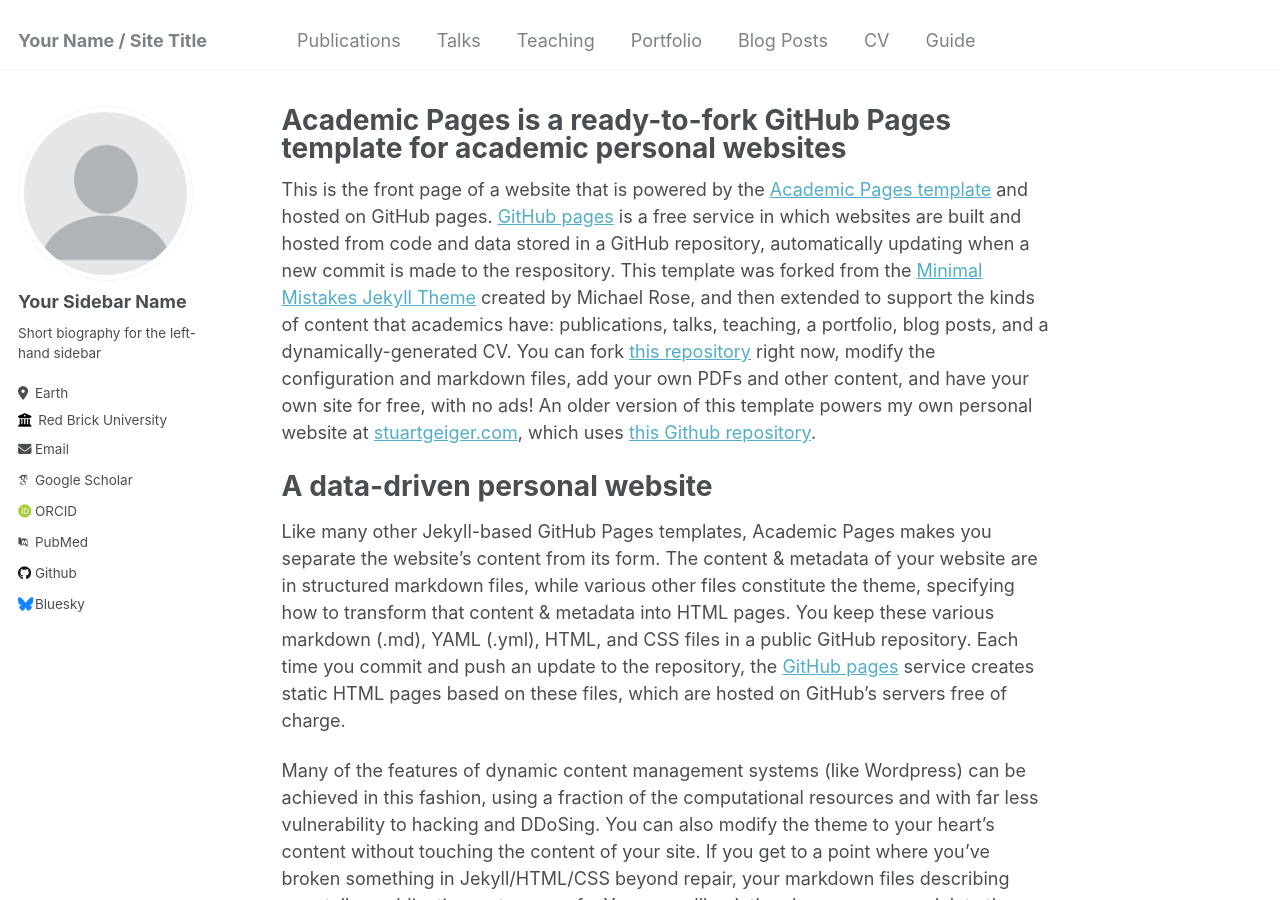
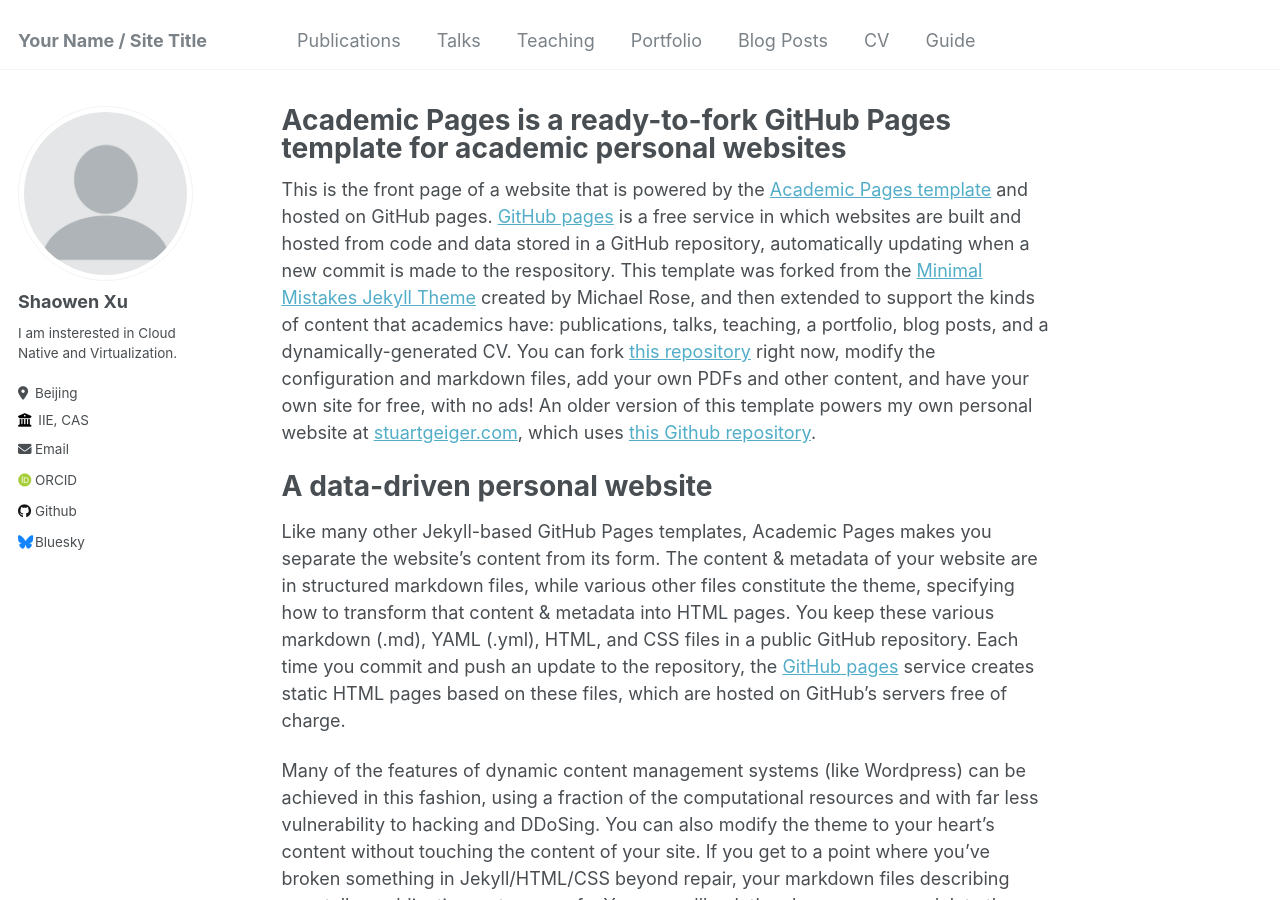
Before and after one commit to duowen1/duowen1.github.io, a Jekyll site: the page built from _pages/about.md, in a window 1280 px wide and 900 px high. Built offline with Jekyll 4.4.1, drawn with Linux system fonts in a browser that asks for light colours; some web fonts are replaced.

Commit message:
add my information

```diff
--- a/_config.yml
+++ b/_config.yml
@@ -12,9 +12,9 @@ title                    : "Your Name / Site Title"
 title_separator          : "-"
 name                     : &name "Your Name"
 description              : &description "personal description"
-url                      : https://academicpages.github.io # the base hostname & protocol for your site e.g. "https://mmistakes.github.io"
+url                      : https://duowen1.github.io # the base hostname & protocol for your site e.g. "https://mmistakes.github.io"
 baseurl                  : "" # the subpath of your site, e.g. "/blog"
-repository               : "academicpages/academicpages.github.io"
+repository               : "duowen1/duowen1.github.io"
 
 # Site Author - The following control what appear as part of the author content on the side bar.
 #               If a field is blank the icon and link will not appear, otherwise it will be shown.
@@ -22,28 +22,28 @@ repository               : "academicpages/academicpages.github.io"
 author:
   # Biographic information
   avatar           : "profile.png"
-  name             : "Your Sidebar Name"
+  name             : "Shaowen Xu"
   pronouns         : # example: "she/her"
-  bio              : "Short biography for the left-hand sidebar"
-  location         : "Earth"
-  employer         : "Red Brick University"
+  bio              : "I am insterested in Cloud Native and Virtualization."
+  location         : "Beijing"
+  employer         : "IIE, CAS"
   uri              : # URL
-  email            : "none@example.org"
+  email            : "xushaowen@iie.ac.cn"
 
   # Academic websites
   arxiv            : # URL - Update with the correct link to your profile
-  googlescholar    : "https://scholar.google.com/citations?user=PS_CX0AAAAAJ"
+  googlescholar    : #"https://scholar.google.com/citations?user=PS_CX0AAAAAJ"
   impactstory      : # URL
-  orcid            : "http://orcid.org/yourorcidurl"
+  orcid            : "http://orcid.org/0009-0007-8141-8183"
   semantic         : # URL
-  pubmed           : "https://www.ncbi.nlm.nih.gov/pubmed/?term=john+snow"
+  pubmed           : #"https://www.ncbi.nlm.nih.gov/pubmed/?term=john+snow"
   researchgate     : # URL
 
   # Repositories and software development
   bitbucket        : # Username - Update with your username on the site
   codepen          : # Username
   dribbble         : # Username
-  github           : "academicpages"
+  github           : "duowen1"
   kaggle           : # Username
   stackoverflow    : # User number or user number and name (i.e., use "1" or "1/jeff-atwood")
 
```
